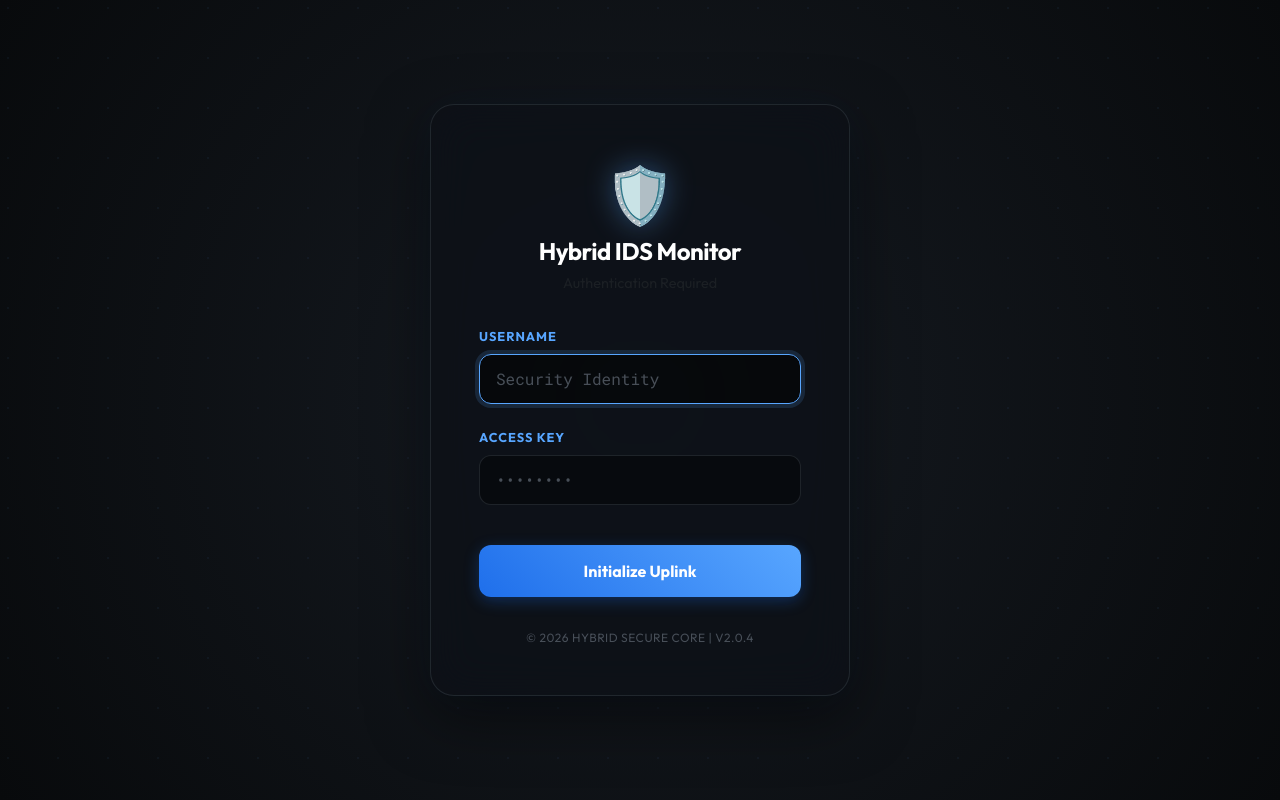
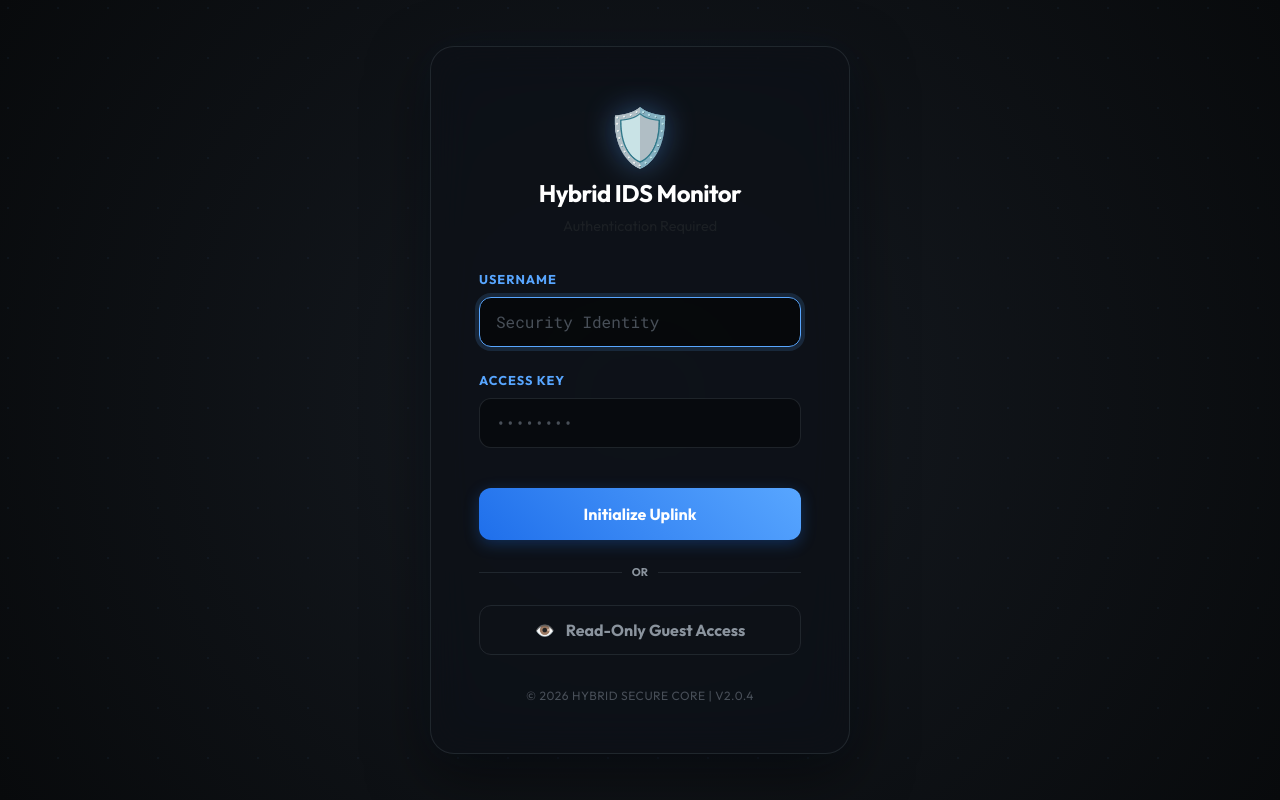
Before and after one commit to arjunnvarshney/Hybrid-Intrusion-Detection-System, a Flask app: page /login in a window 1280 px wide. Run offline with Flask 3, Linux system fonts and the light colour scheme.

Commit message:
feat: add read-only guest login to dashboard

```diff
--- a/src/dashboard/app.py
+++ b/src/dashboard/app.py
@@ -25,7 +25,8 @@ login_manager.login_view = 'login'
 
 # Mock user database
 USERS = {
-    "admin": generate_password_hash("password")
+    "admin": generate_password_hash("password"),
+    "guest": generate_password_hash("guest_access_unlocked") # Guest password is not used but kept for consistency
 }
 
 class User(UserMixin):
@@ -58,6 +59,12 @@ def login():
 def logout():
     logout_user()
     return redirect(url_for('login'))
+
+@app.route('/guest_login', methods=['POST'])
+def guest_login():
+    user = User("guest")
+    login_user(user)
+    return redirect(url_for('index'))
 
 @app.route('/')
 @login_required
@@ -308,7 +315,10 @@ def get_health():
 @app.route('/api/unblock/<path:ip>', methods=['POST'])
 @login_required
 def unblock_ip(ip):
-    """Manually unblock an IP."""
+    """Manually unblock an IP. Restricted to admin."""
+    if current_user.id != 'admin':
+        return jsonify({"status": "error", "message": "Permission denied. Admin privileges required."}), 403
+
     try:
         conn = sqlite3.connect(DB_PATH)
         cursor = conn.cursor()
--- a/src/dashboard/templates/login.html
+++ b/src/dashboard/templates/login.html
@@ -180,6 +180,45 @@
             color: #484f58;
             letter-spacing: 0.5px;
         }
+
+        .divider {
+            display: flex;
+            align-items: center;
+            text-align: center;
+            color: var(--text-muted);
+            font-size: 0.7rem;
+            font-weight: 700;
+        }
+
+        .divider::before,
+        .divider::after {
+            content: '';
+            flex: 1;
+            border-bottom: 1px solid var(--border-color);
+        }
+
+        .divider span {
+            padding: 0 10px;
+        }
+
+        .guest-btn {
+            border-color: var(--border-color);
+            color: var(--text-muted);
+            border-radius: 12px;
+            padding: 12px;
+            font-weight: 600;
+            transition: all 0.3s ease;
+        }
+
+        .guest-btn:hover {
+            background: rgba(255, 255, 255, 0.05);
+            border-color: var(--text-muted);
+            color: var(--text-main);
+        }
+
+        .btn-icon {
+            margin-right: 8px;
+        }
     </style>
 </head>
 <body>
@@ -212,6 +251,16 @@
             <button type="submit" class="btn btn-primary w-100">Initialize Uplink</button>
         </form>
 
+        <div class="divider my-4">
+            <span>OR</span>
+        </div>
+
+        <form action="{{ url_for('guest_login') }}" method="POST">
+            <button type="submit" class="btn btn-outline-secondary w-100 guest-btn">
+                <span class="btn-icon">👁️</span> Read-Only Guest Access
+            </button>
+        </form>
+
         <div class="footer-text uppercase">
             &copy; 2026 HYBRID SECURE CORE | V2.0.4
         </div>
```
